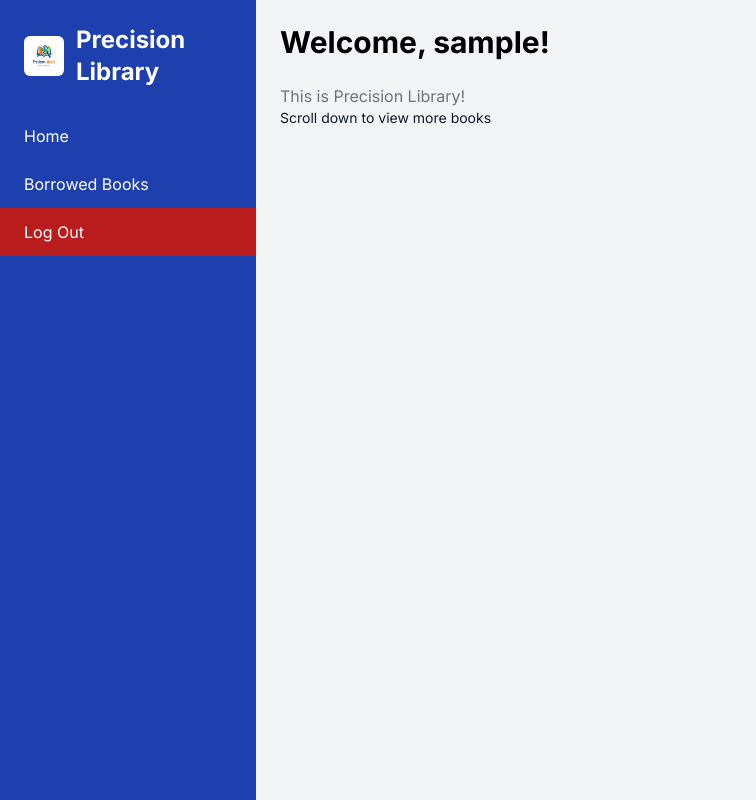
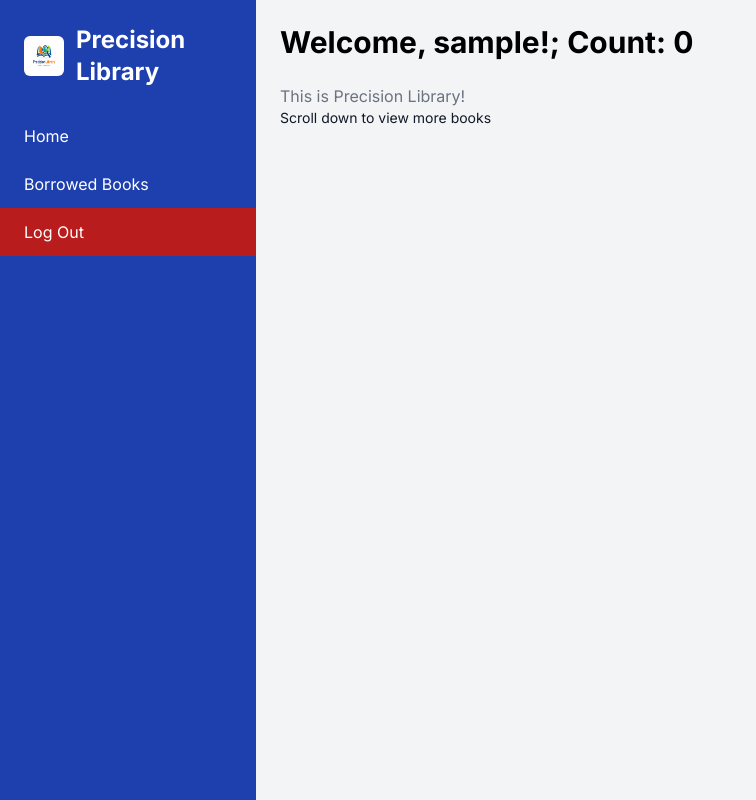
Before and after one commit to SibusiZW/precision_library, a Django app: page / in a window 1280 px wide. Shown: the whole page, without its empty margins (0-756 px from the left). Run offline with Django 5.2, Linux system fonts and the light colour scheme; the visitor is signed in with stand-in values (Sample User, id 1); data that the repository does not hold is empty; some libraries are stand-ins or nearby versions.

Commit message:
added counts to pages

```diff
--- a/core/templates/borrowed.html
+++ b/core/templates/borrowed.html
@@ -2,7 +2,7 @@
 
 {% block content %}
     <div>
-        <h1 class="text-3xl font-bol mb-4">Borrowed books</h1>
+        <h1 class="text-3xl font-bol mb-4">Borrowed books: {{ count }}</h1>
         <p class="text-gray-800 text-sm mb-6">Needed very soon</p>
     <div class="flex flex-col items-center">
     {% for book in books %}
--- a/core/templates/home.html
+++ b/core/templates/home.html
@@ -1,7 +1,7 @@
 {% extends 'base.html' %}
 
 {% block content %}
-    <h1 class="text-3xl font-bold mb-6">Welcome, {{ user }}!</h1>
+    <h1 class="text-3xl font-bold mb-6">Welcome, {{ user }}!; Count: {{ count }}</h1>
     <span class="text-gray-500 mb-4">This is Precision Library!</span>
     <p class="text-gray-900 text-sm mb-6">Scroll down to view more books</p>
 
--- a/core/views.py
+++ b/core/views.py
@@ -7,12 +7,14 @@ from .models import Book
 @login_required(login_url='/auth/login/')
 def home(request):
     books = Book.objects.all().order_by('name')
-    return render(request, 'home.html', { 'user': request.user, 'books': books })
+    count = books.count()
+    return render(request, 'home.html', { 'user': request.user, 'books': books, 'count': count })
 
 def borrowed_books(request):
     books = Book.objects.filter(status='Borrowed').order_by('name')
+    count = books.count()
 
-    return render(request, 'borrowed.html', { 'books': books })
+    return render(request, 'borrowed.html', { 'books': books, 'count': count })
 
 @login_required(login_url='/auth/login/')
 def signout(request):
```
